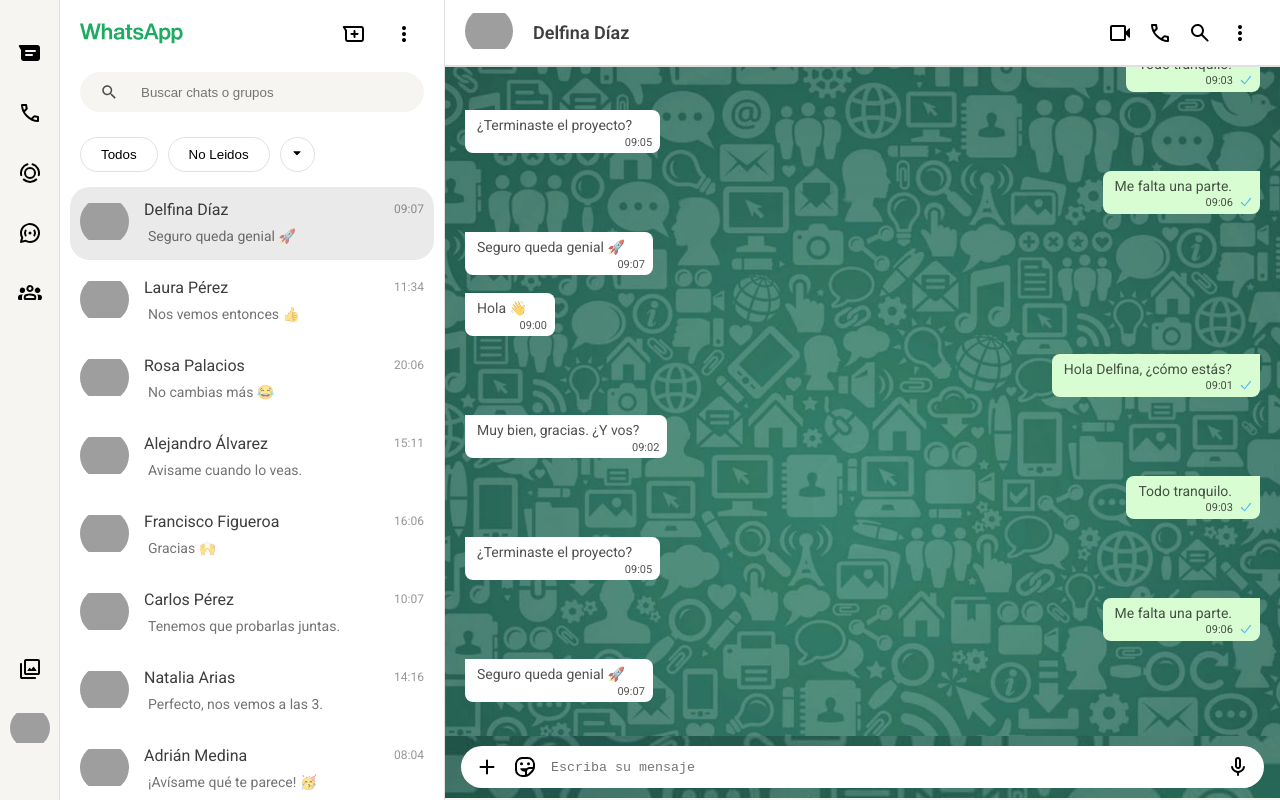
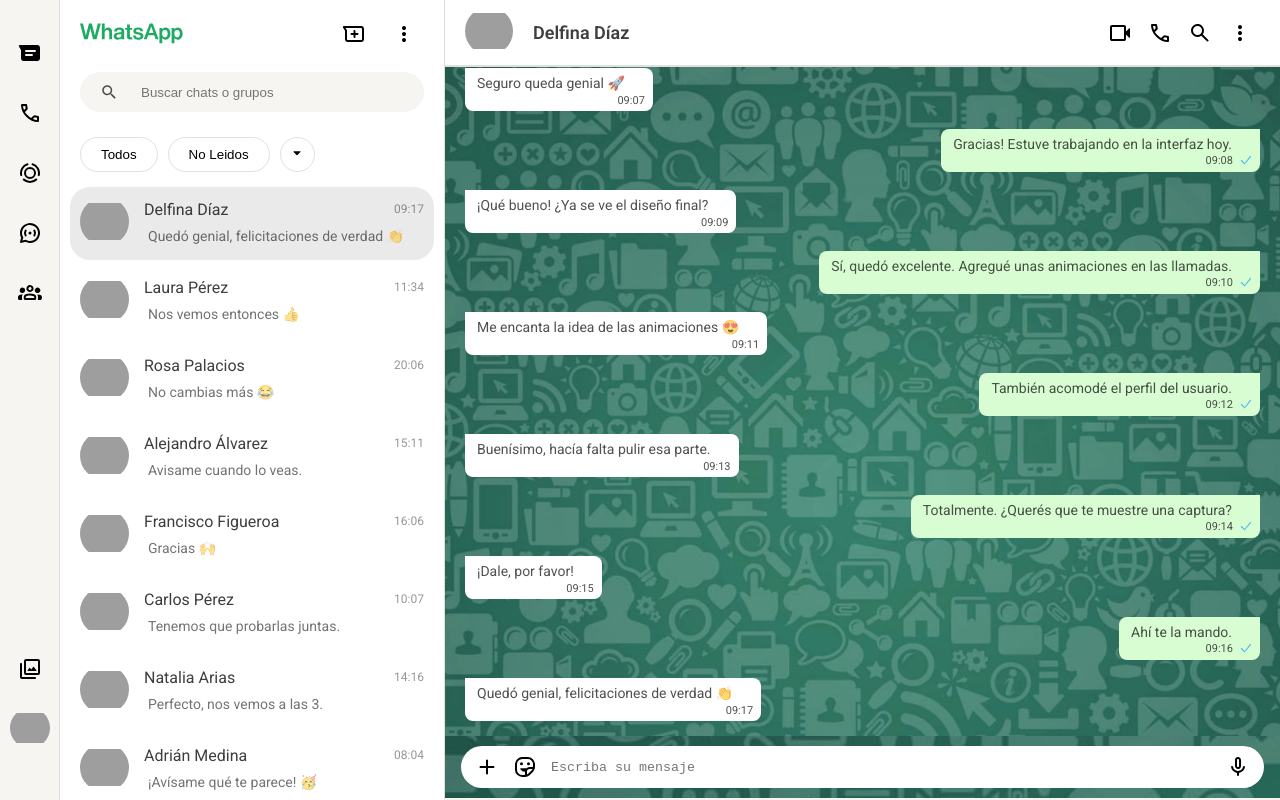
Before and after one commit to FedericoHNunez/Tp_Final_FrontEnd_UTN, a React (Vite) app: page /chats/1 in a window 1280 px wide. Built offline with nearby package versions, Linux system fonts and the light colour scheme; grey boxes are pictures that could not be loaded.

Commit message:
css de mensajes

```diff
--- a/src/Components/SideBars/SideBarContactChats/SideBarContactChats.jsx
+++ b/src/Components/SideBars/SideBarContactChats/SideBarContactChats.jsx
@@ -1,4 +1,4 @@
-import { useContext, useRef, useEffect } from "react"
+import { useContext, useRef, useLayoutEffect } from "react"
 import { ContactContext } from "../../../Context/ContactContext"
 import { useChatForm } from "../../../Hooks/useChatForm"
 import "./SideBarContactChats.css"
@@ -19,10 +19,12 @@ export const SideBarContactChats = () => {
         handleKeyDown
     } = useChatForm()
 
-    useEffect(() => {
-        messagesEndRef.current?.scrollIntoView({ behavior: "smooth" })
-    }, [contact_selected?.messages])
 
+    useLayoutEffect(() => {
+        messagesEndRef.current?.scrollIntoView({
+            block: "end"
+        });
+    }, []);
     return (
         <>
             <aside className="asideView">
@@ -99,120 +101,7 @@ export const SideBarContactChats = () => {
                                 </div>
                             </div>
                         ))}
-                        {contact_selected.messages.map((message) => (
-                            <div
-                                key={message.id}
-                                className={
-                                    message.sender === "me"
-                                        ? "message-me"
-                                        : "message-contact"
-                                }
-                            >
-                                <div className={
-                                    message.sender === "me"
-                                        ? "message-me-text"
-                                        : "message-contact-text"
-                                }>
-                                    <p className="message-content-text">{message.text}</p>
-                                    <span className="message-time">
-                                        {formatTime(message.timestamp)}
-                                        {message.sender === "me" && (
-                                            <span className="message-status-ticks">
-                                                <svg viewBox="0 0 16 15" width="16" height="15" fill="currentColor">
-                                                    <path d="M15.01 3.316l-.478-.372a.365.365 0 0 0-.51.063L8.666 9.879 5.817 6.927a.366.366 0 0 0-.51.015l-.475.49a.369.369 0 0 0 .016.511l3.52 3.429a.366.366 0 0 0 .528-.017l6.177-7.527a.366.366 0 0 0-.063-.512z" />
-                                                </svg>
-                                            </span>
-                                        )}
-                                    </span>
-                                    <button
-                                        className="message-delete-btn center"
-                                        onClick={() => deleteMessageById(message.id)}
-                                        title="Eliminar mensaje"
-                                        aria-label="Eliminar mensaje"
-                                    >
-                                        <svg viewBox="0 0 24 24" width="14" height="14" fill="currentColor">
-                                            <path d="M6 19c0 1.1.9 2 2 2h8c1.1 0 2-.9 2-2V7H6v12zM19 4h-3.5l-1-1h-5l-1 1H5v2h14V4z" />
-                                        </svg>
-                                    </button>
-                                </div>
-                            </div>
-                        ))}
-                        {contact_selected.messages.map((message) => (
-                            <div
-                                key={message.id}
-                                className={
-                                    message.sender === "me"
-                                        ? "message-me"
-                                        : "message-contact"
-                                }
-                            >
-                                <div className={
-                                    message.sender === "me"
-                                        ? "message-me-text"
-                                        : "message-contact-text"
-                                }>
-                                    <p className="message-content-text">{message.text}</p>
-                                    <span className="message-time">
-                                        {formatTime(message.timestamp)}
-                                        {message.sender === "me" && (
-                                            <span className="message-status-ticks">
-                                                <svg viewBox="0 0 16 15" width="16" height="15" fill="currentColor">
-                                                    <path d="M15.01 3.316l-.478-.372a.365.365 0 0 0-.51.063L8.666 9.879 5.817 6.927a.366.366 0 0 0-.51.015l-.475.49a.369.369 0 0 0 .016.511l3.52 3.429a.366.366 0 0 0 .528-.017l6.177-7.527a.366.366 0 0 0-.063-.512z" />
-                                                </svg>
-                                            </span>
-                                        )}
-                                    </span>
-                                    <button
-                                        className="message-delete-btn center"
-                                        onClick={() => deleteMessageById(message.id)}
-                                        title="Eliminar mensaje"
-                                        aria-label="Eliminar mensaje"
-                                    >
-                                        <svg viewBox="0 0 24 24" width="14" height="14" fill="currentColor">
-                                            <path d="M6 19c0 1.1.9 2 2 2h8c1.1 0 2-.9 2-2V7H6v12zM19 4h-3.5l-1-1h-5l-1 1H5v2h14V4z" />
-                                        </svg>
-                                    </button>
-                                </div>
-                            </div>
-                        ))}
-                        {contact_selected.messages.map((message) => (
-                            <div
-                                key={message.id}
-                                className={
-                                    message.sender === "me"
-                                        ? "message-me"
-                                        : "message-contact"
-                                }
-                            >
-                                <div className={
-                                    message.sender === "me"
-                                        ? "message-me-text"
-                                        : "message-contact-text"
-                                }>
-                                    <p className="message-content-text">{message.text}</p>
-                                    <span className="message-time">
-                                        {formatTime(message.timestamp)}
-                                        {message.sender === "me" && (
-                                            <span className="message-status-ticks">
-                                                <svg viewBox="0 0 16 15" width="16" height="15" fill="currentColor">
-                                                    <path d="M15.01 3.316l-.478-.372a.365.365 0 0 0-.51.063L8.666 9.879 5.817 6.927a.366.366 0 0 0-.51.015l-.475.49a.369.369 0 0 0 .016.511l3.52 3.429a.366.366 0 0 0 .528-.017l6.177-7.527a.366.366 0 0 0-.063-.512z" />
-                                                </svg>
-                                            </span>
-                                        )}
-                                    </span>
-                                    <button
-                                        className="message-delete-btn center"
-                                        onClick={() => deleteMessageById(message.id)}
-                                        title="Eliminar mensaje"
-                                        aria-label="Eliminar mensaje"
-                                    >
-                                        <svg viewBox="0 0 24 24" width="14" height="14" fill="currentColor">
-                                            <path d="M6 19c0 1.1.9 2 2 2h8c1.1 0 2-.9 2-2V7H6v12zM19 4h-3.5l-1-1h-5l-1 1H5v2h14V4z" />
-                                        </svg>
-                                    </button>
-                                </div>
-                            </div>
-                        ))}
+
                         <div ref={messagesEndRef} />
                     </div>
 
--- a/src/Data/contactsList.js
+++ b/src/Data/contactsList.js
@@ -13,7 +13,17 @@ export const contactsList = [
       { "id": 4, "sender": "me", "text": "Todo tranquilo.", "timestamp": "2026-07-10T09:03:00Z" },
       { "id": 5, "sender": "contact", "text": "¿Terminaste el proyecto?", "timestamp": "2026-07-10T09:05:00Z" },
       { "id": 6, "sender": "me", "text": "Me falta una parte.", "timestamp": "2026-07-10T09:06:00Z" },
-      { "id": 7, "sender": "contact", "text": "Seguro queda genial 🚀", "timestamp": "2026-07-10T09:07:00Z" }
+      { "id": 7, "sender": "contact", "text": "Seguro queda genial 🚀", "timestamp": "2026-07-10T09:07:00Z" },
+      { "id": 8, "sender": "me", "text": "Gracias! Estuve trabajando en la interfaz hoy.", "timestamp": "2026-07-10T09:08:00Z" },
+      { "id": 9, "sender": "contact", "text": "¡Qué bueno! ¿Ya se ve el diseño final?", "timestamp": "2026-07-10T09:09:00Z" },
+      { "id": 10, "sender": "me", "text": "Sí, quedó excelente. Agregué unas animaciones en las llamadas.", "timestamp": "2026-07-10T09:10:00Z" },
+      { "id": 11, "sender": "contact", "text": "Me encanta la idea de las animaciones 😍", "timestamp": "2026-07-10T09:11:00Z" },
+      { "id": 12, "sender": "me", "text": "También acomodé el perfil del usuario.", "timestamp": "2026-07-10T09:12:00Z" },
+      { "id": 13, "sender": "contact", "text": "Buenísimo, hacía falta pulir esa parte.", "timestamp": "2026-07-10T09:13:00Z" },
+      { "id": 14, "sender": "me", "text": "Totalmente. ¿Querés que te muestre una captura?", "timestamp": "2026-07-10T09:14:00Z" },
+      { "id": 15, "sender": "contact", "text": "¡Dale, por favor!", "timestamp": "2026-07-10T09:15:00Z" },
+      { "id": 16, "sender": "me", "text": "Ahí te la mando.", "timestamp": "2026-07-10T09:16:00Z" },
+      { "id": 17, "sender": "contact", "text": "Quedó genial, felicitaciones de verdad 👏", "timestamp": "2026-07-10T09:17:00Z" }
     ],
     "cell": "077 434 15 20",
     "id": 1,
```
